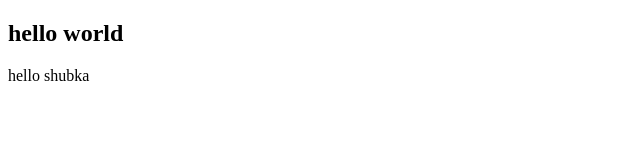
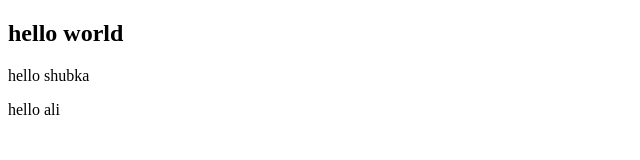
Before and after one commit to mustafamohamedture/asp-project, a plain HTML site: page index.html in a window 1280 px wide. Shown: the full height of the page, 0-640 px from the left. Drawn offline with Linux system fonts and the light colour scheme.

Commit message:
waxaa lagu daray

```diff
--- a/index.html
+++ b/index.html
@@ -11,6 +11,7 @@
     <h2> hello world</h2>
 
     <p>hello shubka </p>
+    <p>hello ali </p>
 
 </body>
 </html>
```
